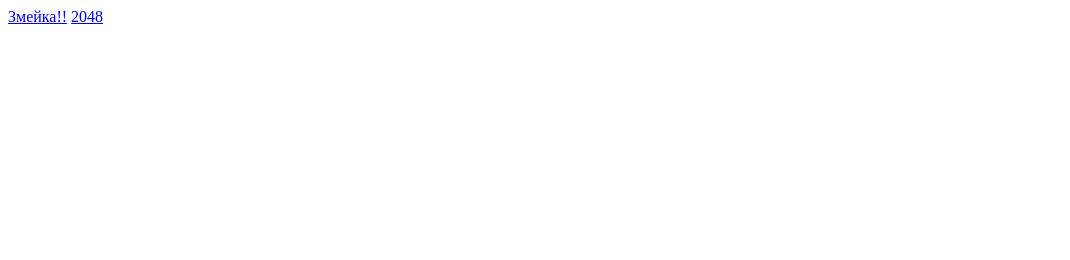
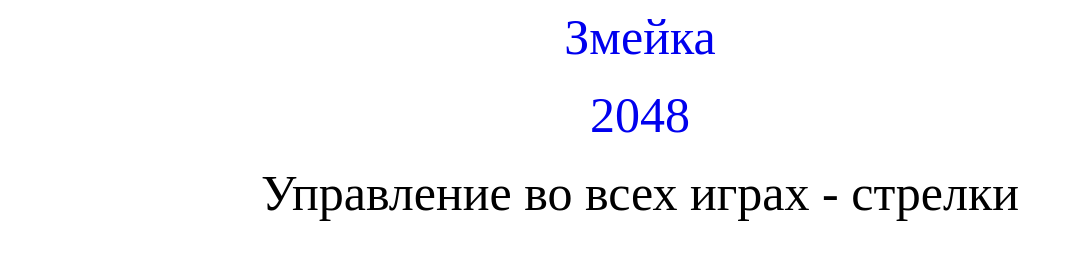
Before and after one commit to Chlorine355/canvas_games, a plain HTML site: page index.html in a window 1280 px wide. Shown: the whole page, without its empty margins (0-1070 px from the left). Drawn offline with Linux system fonts and the light colour scheme.

Commit message:
Update index.html

```diff
--- a/index.html
+++ b/index.html
@@ -3,9 +3,26 @@
   <head>
     <meta charset="utf-8"/>
     <title>Root</title>
+    <style>
+      div > * {
+        text-decoration: none;
+        text-align: center;
+        font-size: 50px;
+      }
+      div {
+        margin: 0 auto;
+        width: fit-content;
+        display: flex;
+        flex-direction: column;
+        gap: 20px;
+      }
+    </style>
   </head>
   <body>
-    <a href="../canvas_games/snake.html">Змейка!!</a>
-    <a href="../canvas_games/2048.html">2048</a>
+    <div>
+      <a href="../canvas_games/snake.html">Змейка</a>
+      <a href="../canvas_games/2048.html">2048</a>
+      <span>Управление во всех играх - стрелки</span>
+    </div>
   </body>
 </html>
```
